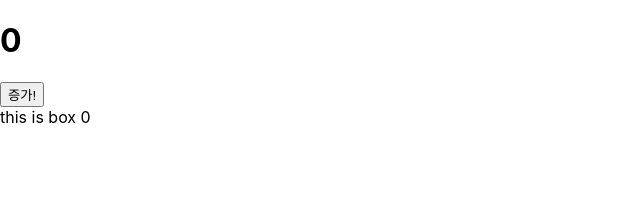
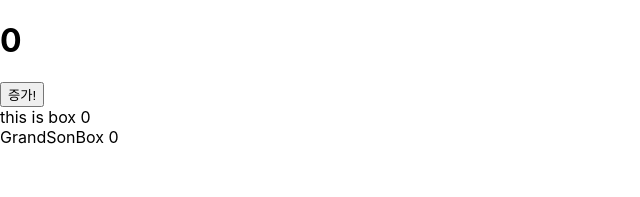
Before and after one commit to choijongan/Redux-Study, a React (Create React App) app in the folder redux-practice/: page / in a window 1280 px wide. Shown: the top 197 px of the page, without its empty margins (0-640 px from the left). Built offline with nearby package versions, Linux system fonts and the light colour scheme.

Commit message:
리덕스 예제2 (GrandSonBox생성)

```diff
--- a/redux-practice/src/component/Box.js
+++ b/redux-practice/src/component/Box.js
@@ -1,10 +1,13 @@
 import React from 'react'
 import { useSelector } from 'react-redux'
+import GrandSonBox from './GrandSonBox'
 
 const Box = () => {
     let count = useSelector((state)=> state.count)
   return (
-    <div>this is box {count}</div>
+    <div>this is box {count}
+        <GrandSonBox />
+    </div>
   )
 }
 
--- /dev/null
+++ b/redux-practice/src/component/GrandSonBox.js
@@ -0,0 +1,11 @@
+import React from 'react'
+import { useSelector } from 'react-redux'
+
+const GrandSonBox = () => {
+    let count = useSelector((state)=> state.count)
+  return (
+    <div>GrandSonBox {count}</div>
+  )
+}
+
+export default GrandSonBox
```
